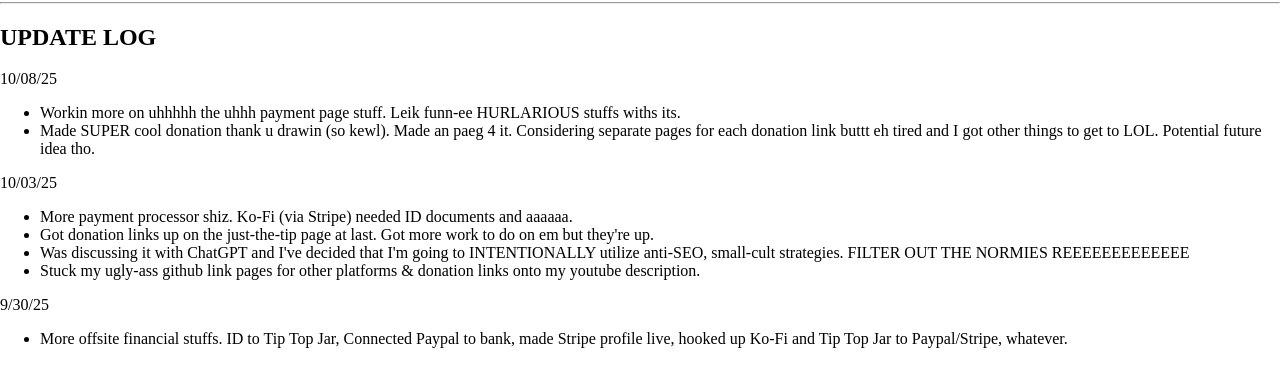
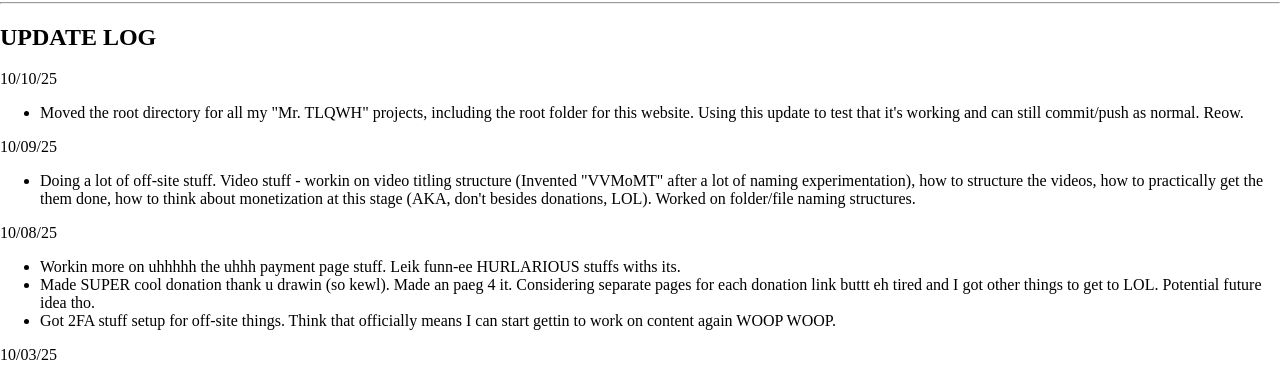
Before and after one commit to xXMrKittyCaptainFartzXx/The-Le-Beta, a plain HTML site: page epicupdatelog.html in a window 1280 px wide. Shown: the part 488-854 px from the top of the page. Drawn offline with Linux system fonts and the light colour scheme.

Commit message:
Moved root directory on PC, testing it worked

```diff
--- a/epicupdatelog.html
+++ b/epicupdatelog.html
@@ -176,10 +176,19 @@
     <hr />
   <section id="updatelog">
     <h1>UPDATE LOG</h1>
+      <time datetime="2025-10-10">10/10/25</time>
+        <ul>
+            <li>Moved the root directory for all my "Mr. TLQWH" projects, including the root folder for this website. Using this update to test that it's working and can still commit/push as normal. Reow.</li>
+        </ul>
+      <time datetime="2025-10-09">10/09/25</time>
+        <ul>
+            <li>Doing a lot of off-site stuff. Video stuff - workin on video titling structure (Invented "VVMoMT" after a lot of naming experimentation), how to structure the videos, how to practically get the them done, how to think about monetization at this stage (AKA, don't besides donations, LOL). Worked on folder/file naming structures.</li>
+        </ul>
       <time datetime="2025-10-08">10/08/25</time>
         <ul>
             <li>Workin more on uhhhhh the uhhh payment page stuff. Leik funn-ee HURLARIOUS stuffs withs its.</li>
             <li>Made SUPER cool donation thank u drawin (so kewl). Made an paeg 4 it. Considering separate pages for each donation link buttt eh tired and I got other things to get to LOL. Potential future idea tho.</li>
+            <li>Got 2FA stuff setup for off-site things. Think that officially means I can start gettin to work on content again WOOP WOOP.</li>
         </ul>
       <time datetime="2025-10-03">10/03/25</time>
         <ul>
```
